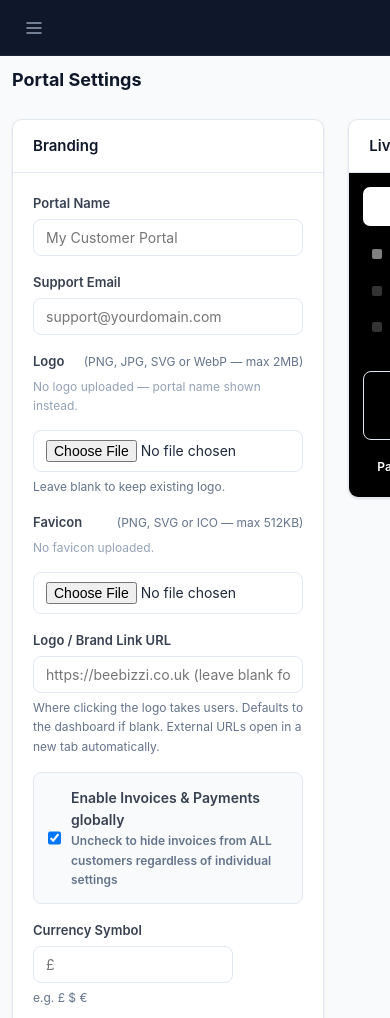
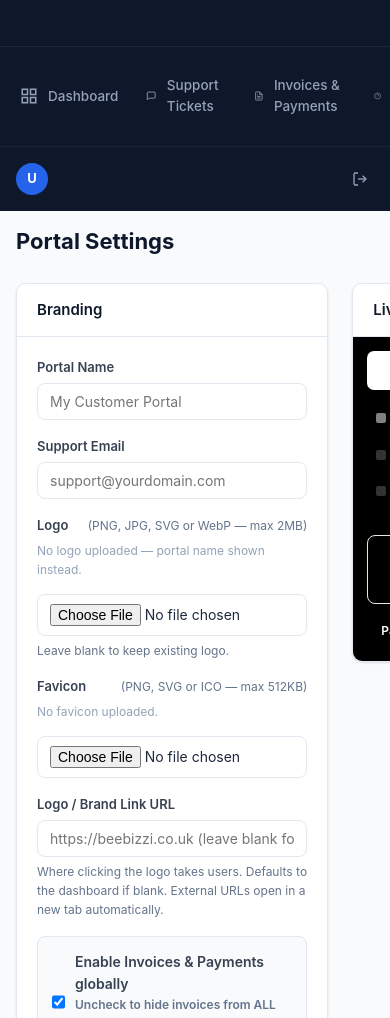
Before and after one commit to waltyw/Customer-Portal-White-Label, a PHP site: template templates/admin/settings.php in a window 390 px wide. Shown: the top 1018 px of the page. Run offline with PHP 8.4, Linux system fonts and the light colour scheme; the template is opened without the code that fills it, so the values that code supplies are empty; some libraries are stand-ins or nearby versions.

Commit message:
revert: back to original pre-session files

```diff
--- a/assets/css/app.css
+++ b/assets/css/app.css
@@ -756,107 +756,14 @@ code {
     color: #0f172a;
 }
 
-/* ── Mobile topbar — hidden on desktop ───────────────────────────────────────── */
-.mobile-topbar { display: none; }
-.drawer-close-btn { display: none; }
-
-.drawer-backdrop {
-    display: none;
-    position: fixed;
-    inset: 0;
-    background: rgba(0,0,0,.5);
-    z-index: 30;
+/* ── Responsive ──────────────────────────────────────────────────────────────── */
+@media (max-width: 768px) {
+    .layout { flex-direction: column; }
+    .sidebar { width: 100%; height: auto; position: static; }
+    .sidebar-nav { flex-direction: row; overflow-x: auto; gap: 4px; padding: 8px; }
+    .content-inner { padding: 16px; }
+    .stats-grid { grid-template-columns: 1fr 1fr; }
+    .grid-2 { grid-template-columns: 1fr; }
+    .form-row { flex-direction: column; }
+    .page-header { flex-direction: column; align-items: flex-start; }
 }
-.drawer-backdrop.is-open { display: block; }
-
-/* ── Table scroll wrapper ────────────────────────────────────────────────────── */
-.table-responsive { overflow-x: auto; -webkit-overflow-scrolling: touch; }
-
-/* ── Mobile (≤767px) — kwt-saas drawer pattern ───────────────────────────────── */
-@media (max-width: 767px) {
-    /* Show topbar */
-    .mobile-topbar {
-        display: flex;
-        align-items: center;
-        justify-content: space-between;
-        padding: 0 16px;
-        height: 56px;
-        background: var(--sidebar-bg);
-        border-bottom: 1px solid rgba(255,255,255,.07);
-        position: sticky;
-        top: 0;
-        z-index: 20;
-        flex-shrink: 0;
-    }
-
-    .topbar-hamburger {
-        background: none;
-        border: none;
-        color: var(--sidebar-text);
-        cursor: pointer;
-        padding: 8px;
-        border-radius: 6px;
-        display: flex;
-        align-items: center;
-        touch-action: manipulation;
-        -webkit-tap-highlight-color: transparent;
-        transition: color .15s, background .15s;
-    }
-    .topbar-hamburger:hover, .topbar-hamburger:active { color: #fff; background: rgba(255,255,255,.1); }
-
-    .topbar-logo-img {
-        height: 30px;
-        width: auto;
-        background: #fff;
-        border-radius: 6px;
-        padding: 3px 8px;
-        display: block;
-    }
-    .topbar-logo-text { color: #fff; font-size: 15px; font-weight: 700; }
-
-    /* Show close button inside drawer */
-    .drawer-close-btn {
-        display: flex;
-        position: absolute;
-        top: 12px;
-        right: 12px;
-        background: none;
-        border: none;
-        color: var(--sidebar-text);
-        cursor: pointer;
-        padding: 6px;
-        border-radius: 6px;
-        align-items: center;
-        touch-action: manipulation;
-        transition: color .15s, background .15s;
-    }
-    .drawer-close-btn:hover { color: #fff; background: rgba(255,255,255,.1); }
-
-    /* Sidebar becomes fixed off-canvas drawer — z-index above backdrop */
-    .sidebar {
-        position: fixed;
-        top: 0;
-        left: 0;
-        height: 100%;
-        z-index: 40;
-        transform: translateX(-100%);
-        transition: transform 200ms ease-in-out;
-    }
-    .sidebar.is-open { transform: translateX(0); }
-
-    /* Content fills full width (sidebar is out of flow when fixed) */
-    .content-inner { padding: 16px; }
-    .stats-grid    { grid-template-columns: 1fr 1fr; }
-    .grid-2        { grid-template-columns: 1fr; }
-    .form-row      { flex-direction: column; }
-    .page-header   { flex-direction: column; align-items: flex-start; }
-    .payment-amount-value { font-size: 28px; }
-    .auth-card     { padding: 24px 20px; }
-}
-
-/* ── Small phones (≤479px) ───────────────────────────────────────────────────── */
-@media (max-width: 479px) {
-    .stats-grid  { grid-template-columns: 1fr; }
-    .content-inner { padding: 12px; }
-    .page-header h1 { font-size: 18px; }
-}
--- a/templates/layouts/main.php
+++ b/templates/layouts/main.php
@@ -25,32 +25,9 @@ $logoLinkUrl  = \App\Models\Setting::get('logo_link_url') ?: '/dashboard';
 $logoLinkTarget = str_starts_with($logoLinkUrl, 'http') ? ' target="_blank" rel="noopener"' : '';
 $customLinks  = \App\Models\Setting::menuLinks();
 ?>
-<?php
-$logoExt  = \App\Models\Setting::get('logo_ext') ?: 'png';
-$logoFile = $_SERVER['DOCUMENT_ROOT'] . '/assets/img/logo.' . $logoExt;
-$appName  = \App\Models\Setting::get('app_name') ?: 'Portal';
-?>
-<!-- Mobile top bar (hidden on desktop via CSS) -->
-<div class="mobile-topbar">
-    <button class="topbar-hamburger" id="menuOpen" aria-label="Open menu">
-        <svg width="20" height="20" viewBox="0 0 20 20" fill="none"><path d="M3 5h14M3 10h14M3 15h14" stroke="currentColor" stroke-width="1.5" stroke-linecap="round"/></svg>
-    </button>
-    <?php if (file_exists($logoFile)): ?>
-    <img src="/assets/img/logo.<?= $logoExt ?>?v=<?= filemtime($logoFile) ?>" alt="<?= \App\Core\Security::e($appName) ?>" class="topbar-logo-img">
-    <?php else: ?>
-    <span class="topbar-logo-text"><?= \App\Core\Security::e($appName) ?></span>
-    <?php endif; ?>
-    <div style="width:40px"></div>
-</div>
-<!-- Backdrop (z-30, behind the drawer) -->
-<div class="drawer-backdrop" id="drawerBackdrop"></div>
-
 <div class="layout">
-    <!-- Sidebar: sticky rail on desktop, off-canvas drawer on mobile -->
+    <!-- Sidebar -->
     <aside class="sidebar">
-        <button class="drawer-close-btn" id="menuClose" aria-label="Close menu">
-            <svg width="14" height="14" viewBox="0 0 14 14" fill="none"><path d="M2 2l10 10M12 2L2 12" stroke="currentColor" stroke-width="1.5" stroke-linecap="round"/></svg>
-        </button>
         <div class="sidebar-brand">
             <?php
             $logoExt  = \App\Models\Setting::get('logo_ext') ?: 'png';
```
Also changed, not shown: assets/js/app.js (+10 -54 lines), templates/layouts/admin.php (+0 -23 lines).
